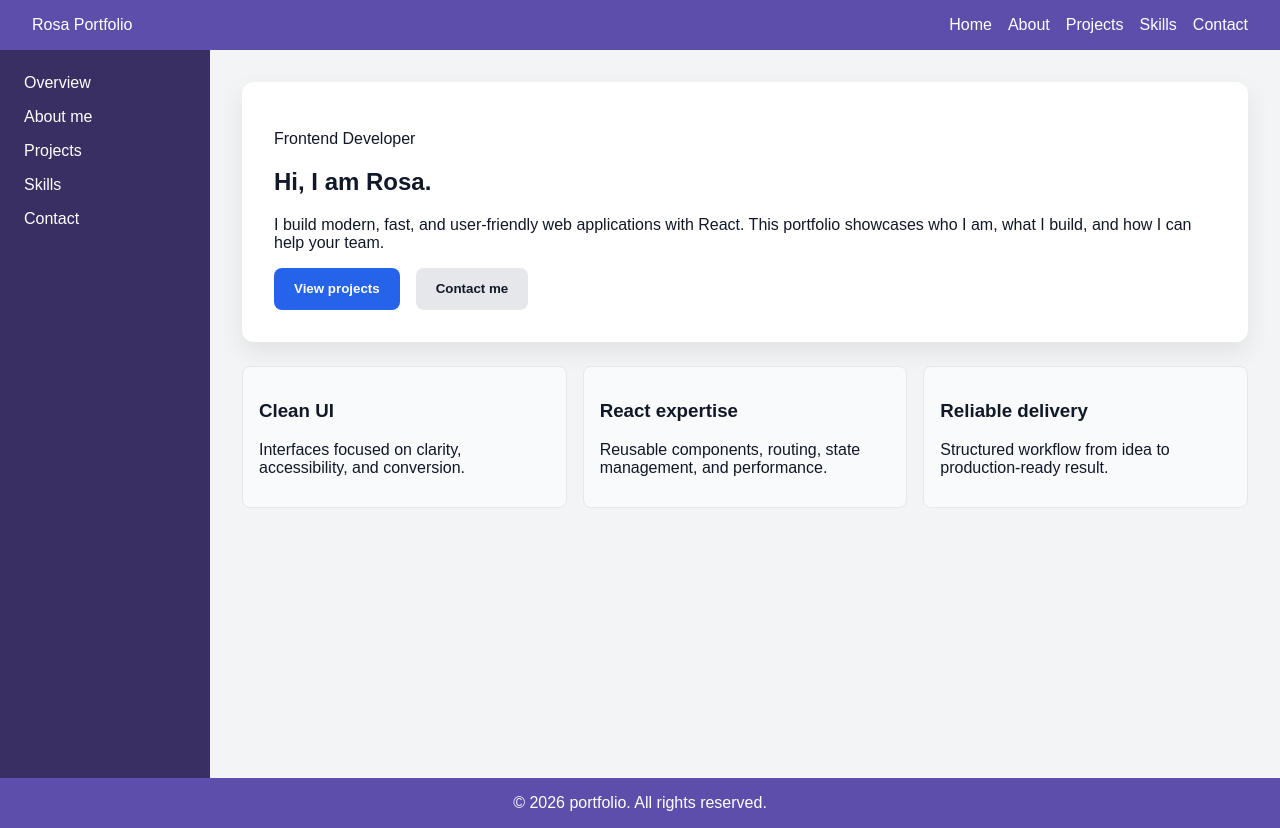
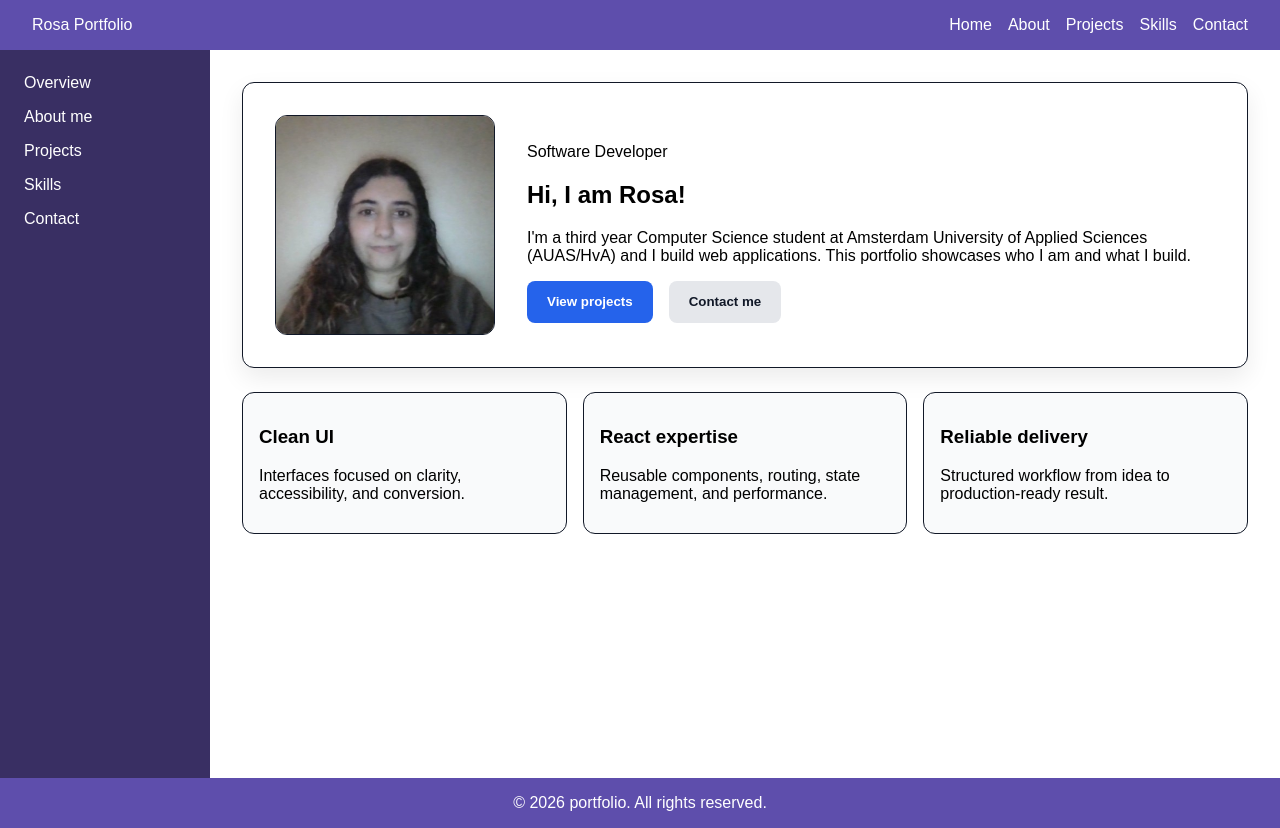
Before and after one commit to CooleRearWindowSalad/Portfolio, a React (Vite) app in the folder react-folder/: page / in a window 1280 px wide. Built offline with nearby package versions, Linux system fonts and the light colour scheme.

Commit message:
feat: enhance HomePage layout and update styles in global.css

```diff
--- a/react-folder/src/features/home/HomePage.jsx
+++ b/react-folder/src/features/home/HomePage.jsx
@@ -2,20 +2,24 @@ import { Link } from 'react-router-dom';
 import PageLayout from '../../app/routes';
 import Button from '../../components/ui/Button';
 import { ROUTES } from '../../shared/constants/routes';
+import profileImage from '../../images/profile-picture.jpg';
 
 export default function HomePage() {
   return (
     <PageLayout>
       <section className="hero card">
-        <p className="hero-kicker">Frontend Developer</p>
-        <h1>Hi, I am Rosa.</h1>
-        <p className="hero-text">
-          I build modern, fast, and user-friendly web applications with React. This portfolio showcases
-          who I am, what I build, and how I can help your team.
-        </p>
-        <div className="home-actions">
-          <Link to={ROUTES.PROJECTS}><Button>View projects</Button></Link>
-          <Link to={ROUTES.CONTACT}><Button variant="secondary">Contact me</Button></Link>
+        <img className="hero-image" alt="Rosa" src={profileImage} />
+        <div className="hero-content">
+          <p className="hero-kicker">Software Developer</p>
+          <h1>Hi, I am Rosa!</h1>
+          <p className="hero-text">
+            I'm a third year Computer Science student at Amsterdam University of Applied Sciences (AUAS/HvA) and I build
+            web applications. This portfolio showcases who I am and what I build.
+          </p>
+          <div className="home-actions">
+            <Link to={ROUTES.PROJECTS}><Button>View projects</Button></Link>
+            <Link to={ROUTES.CONTACT}><Button variant="secondary">Contact me</Button></Link>
+          </div>
         </div>
       </section>
 
--- a/react-folder/src/styles/global.css
+++ b/react-folder/src/styles/global.css
@@ -1,8 +1,6 @@
 body {
   margin: 0;
   font-family: Arial, sans-serif;
-  background: #f3f4f6;
-  color: #111827;
 }
 
 * {
@@ -67,12 +65,9 @@ main {
   background: white;
   border-radius: 12px;
   padding: 2rem;
+  border: #111827  1px solid;
   box-shadow: 0 10px 25px rgba(0, 0, 0, 0.08);
 }
-
-
-
-
 
 .button {
   border: none;
@@ -126,8 +121,8 @@ main {
 
 .home-grid > div {
   background: #f9fafb;
-  border: 1px solid #e5e7eb;
-  border-radius: 8px;
+  border: #111827  1px solid;
+  border-radius: 12px;
   padding: 0.9rem 1rem;
 }
 
@@ -135,6 +130,19 @@ main {
   display: flex;
   gap: 1rem;
   flex-wrap: wrap;
+}
+
+.hero {
+  display: flex;
+  align-items: center;
+  gap: 2rem;
+}
+
+.hero-image {
+  border: 1px solid #111827;
+  width: 220px;
+  height: 220px;
+  border-radius: 12px;
 }
 
 .footer {
```
Also changed, not shown: react-folder/src/images/profile-picture.jpg (added).
